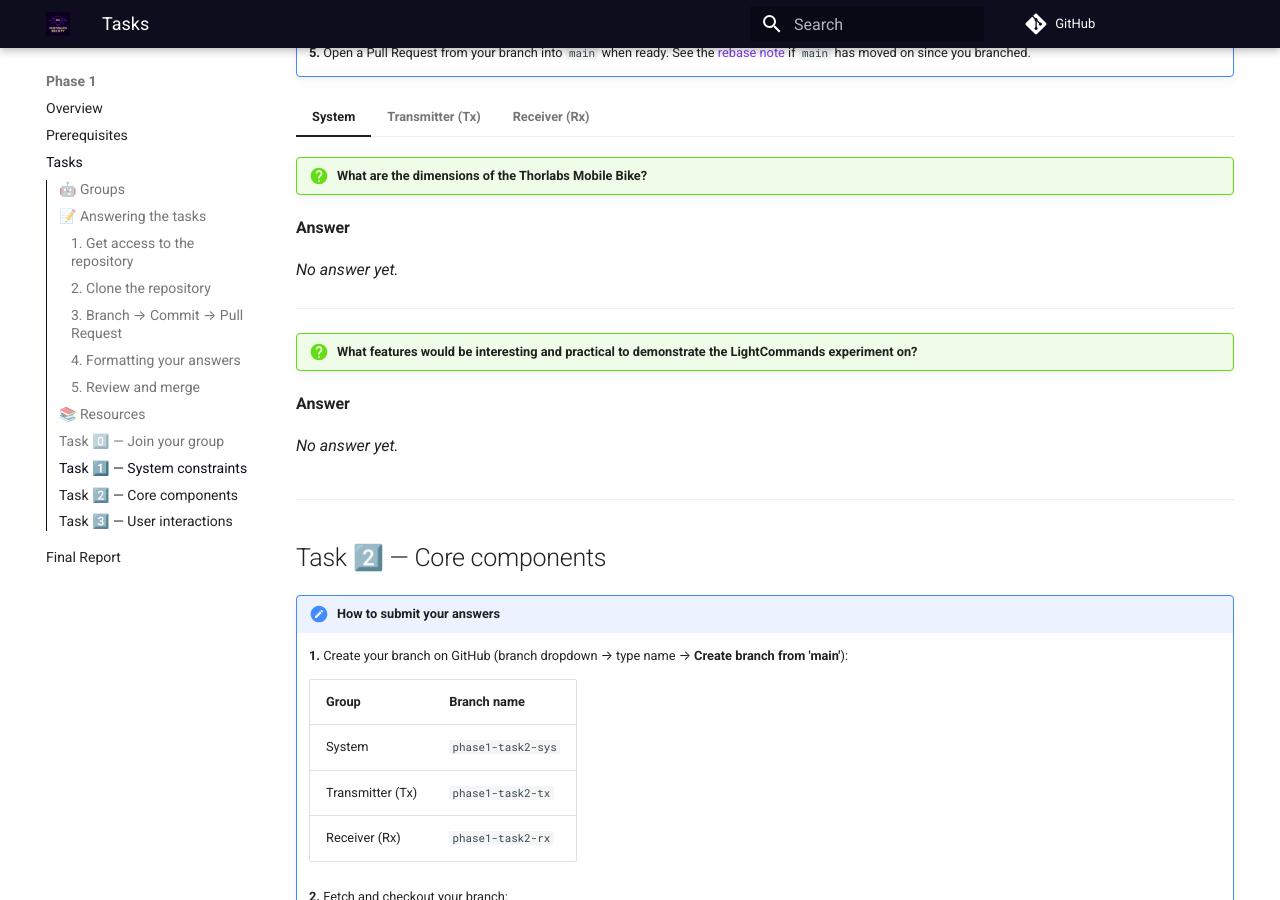
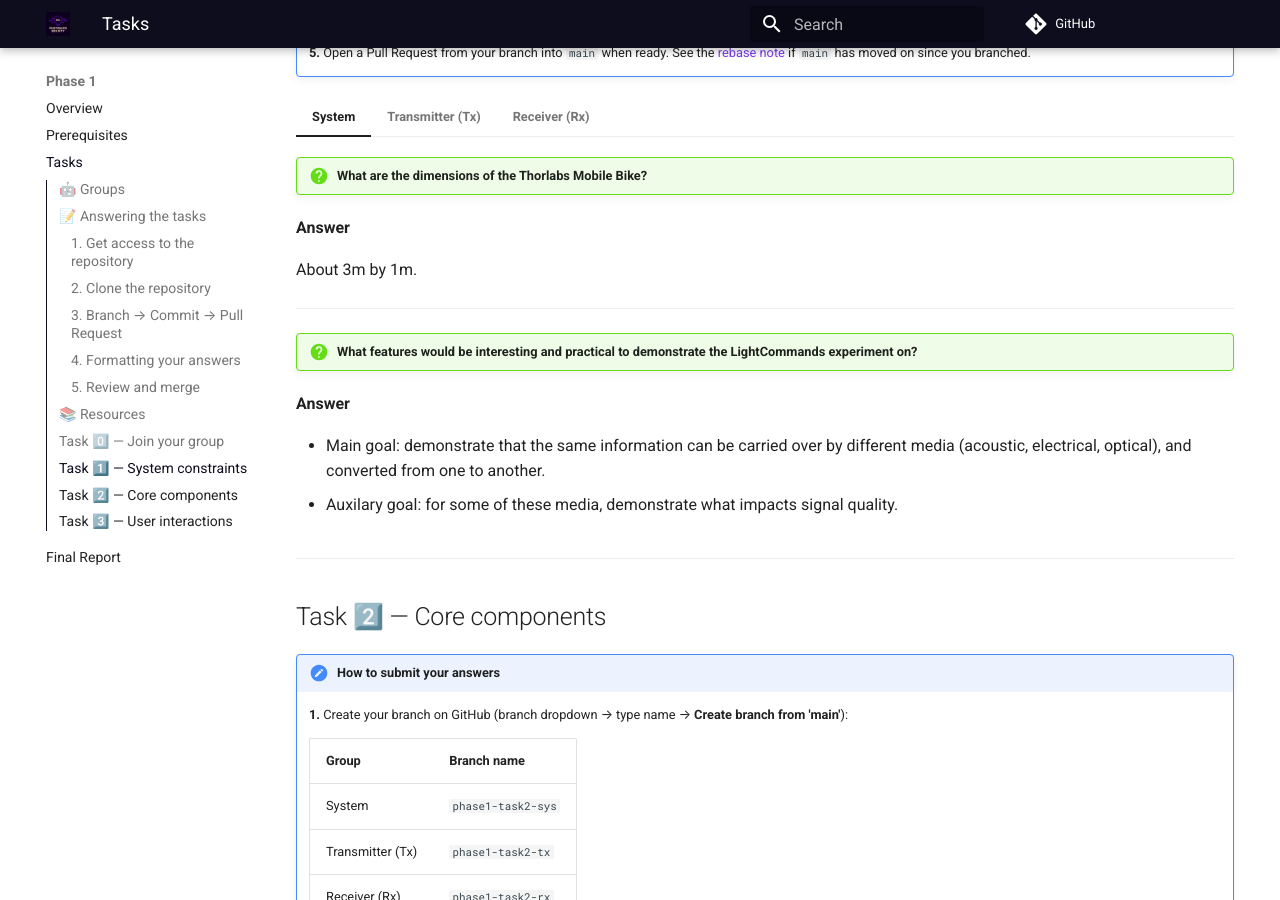
Before and after one commit to UCL-Photonics-Society/UCLightcommands, an MkDocs documentation site: the page built from docs/phase1/tasks.md, in a window 1280 px wide and 900 px high, scrolled down 5387 px. Built offline with MkDocs 1.6.1 and Material for MkDocs 9.7.7, drawn with Linux system fonts in a browser that asks for light colours; comment, search, counter and statistics services are not loaded.

Commit message:
docs: add system answer to task 1

```diff
--- a/docs/phase1/tasks.md
+++ b/docs/phase1/tasks.md
@@ -356,7 +356,7 @@ Each group leader registers all of their group's members on the [Overview page](
 
     **Answer**
 
-    *No answer yet.*
+    About 3m by 1m.
 
     ---
 
@@ -364,7 +364,8 @@ Each group leader registers all of their group's members on the [Overview page](
 
     **Answer**
 
-    *No answer yet.*
+    - Main goal: demonstrate that the same information can be carried over by different media (acoustic, electrical, optical), and converted from one to another.
+    - Auxilary goal: for some of these media, demonstrate what impacts signal quality.
 
 === "Transmitter (Tx)"
 
```
